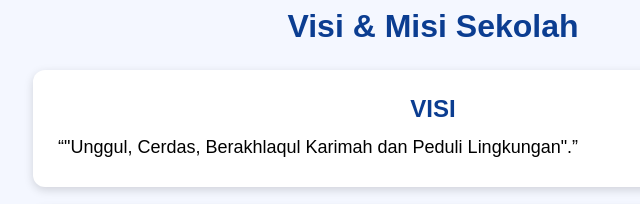
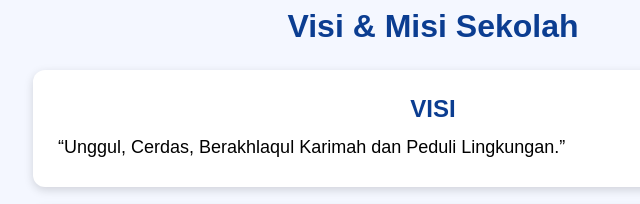
Before and after one commit to SabrinaFaizah/MTS-Buaran, a plain HTML site: page index.html in a window 1280 px wide. Shown: the part 2620-2824 px from the top of the page, 207-847 px from the left. Drawn offline with Linux system fonts and the light colour scheme.

Commit message:
Update index.html

```diff
--- a/index.html
+++ b/index.html
@@ -111,7 +111,7 @@
     <div class="visi">
         <h3>VISI</h3>
         <p>
-            “"Unggul, Cerdas, Berakhlaqul Karimah dan Peduli Lingkungan".”
+            “Unggul, Cerdas, Berakhlaqul Karimah dan Peduli Lingkungan.”
         </p>
     </div>
 
```
